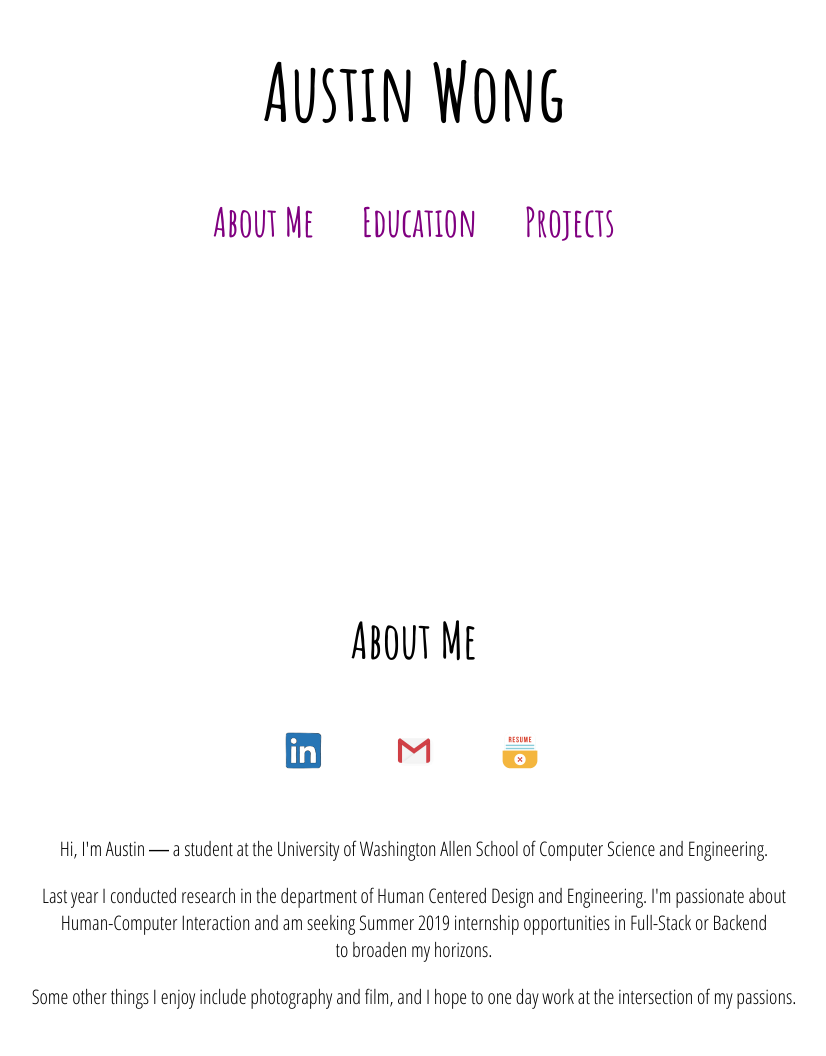
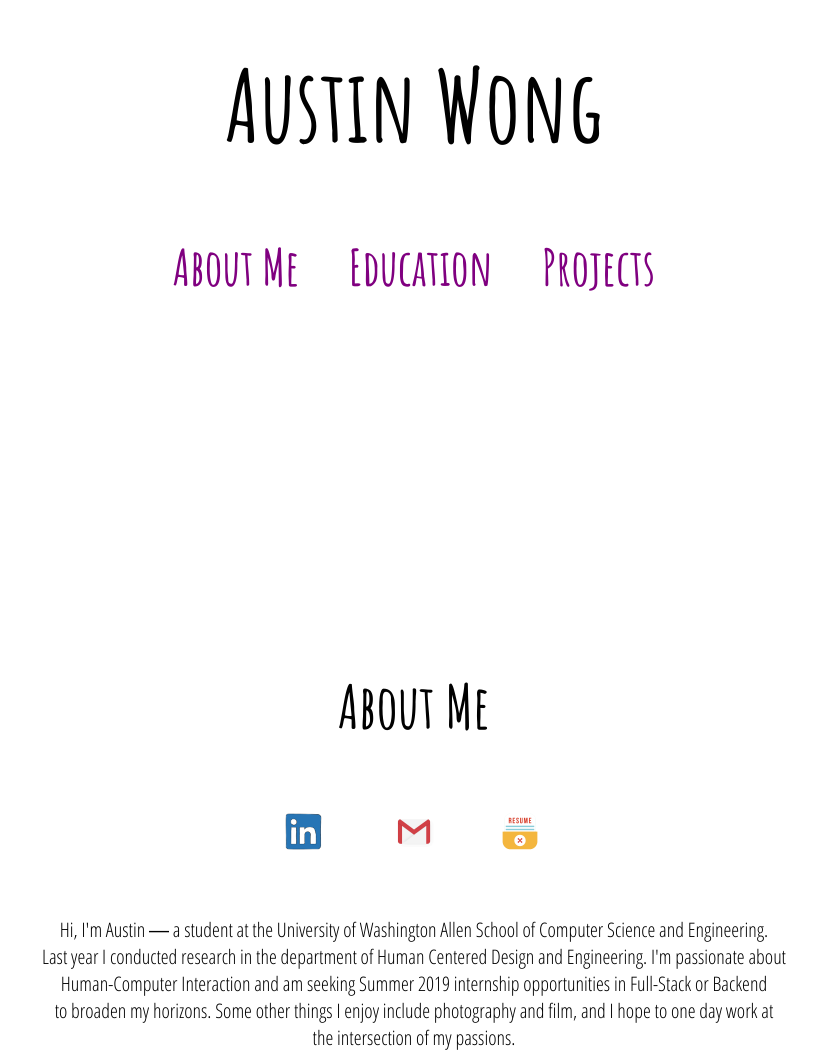
Before and after one commit to austin-wong/austin-wong.github.io, a plain HTML site: page index.html in a window 1280 px wide. Shown: the part 244-1300 px from the top of the page, without its empty margins (226-1052 px from the left). Drawn offline with Linux system fonts and the light colour scheme; a web font is replaced by a local one.

Commit message:
changed font size and formatting

```diff
--- a/index.css
+++ b/index.css
@@ -2,7 +2,7 @@
 header {
   font-family:  "Amatic SC", cursive;
   font-weight: bold;
-  font-size: 40px;
+  font-size: 50px;
   text-align: center;
   margin-top: 285px;
   margin-bottom: 285px
@@ -58,7 +58,7 @@ li {
 
 .header {
   color: black;
-  font-size: 50px;
+  font-size: 60px;
   font-family:  "Amatic SC", serif;
 }
 
--- a/index.html
+++ b/index.html
@@ -36,15 +36,12 @@
       			<a href="./downloads/AustinWong_Resume.pdf" target="blank"><img src="images/resume.gif" alt="resume icon" title="resume" class="resumebutton" /></a>
 
       		<p>
-      			<br>Hi, I'm Austin ― a student at the University of Washington Allen School of Computer Science and Engineering.
-      		</p>
-
-      		<p>
+      			<br>Hi, I'm Austin ― a student at the University of Washington Allen School of Computer Science and Engineering. <br>
       			Last year I conducted research in the department of Human Centered Design and Engineering. I'm passionate about <br>
       			Human-Computer Interaction and am seeking Summer 2019 internship opportunities in Full-Stack or Backend <br>
-      			to broaden my horizons.
-      		</p>
-      			Some other things I enjoy include photography and film, and I hope to one day work at the intersection of my passions.
+      			to broaden my horizons. Some other things I enjoy include
+            photography and film, and I hope to one day work at <br>
+            the intersection of my passions.
       		<p>
 
       	</div>
```
